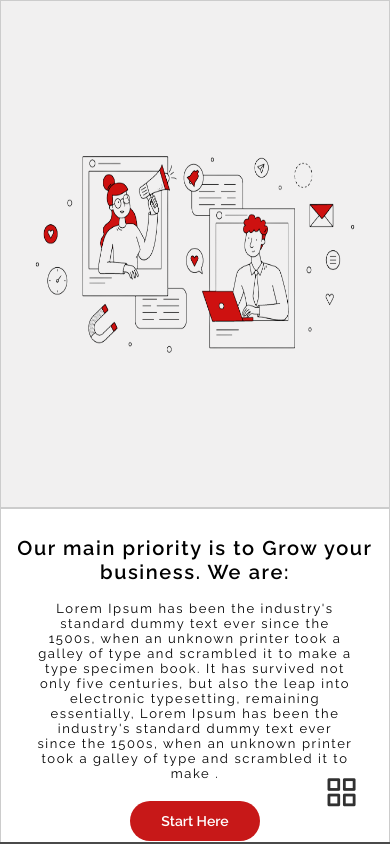
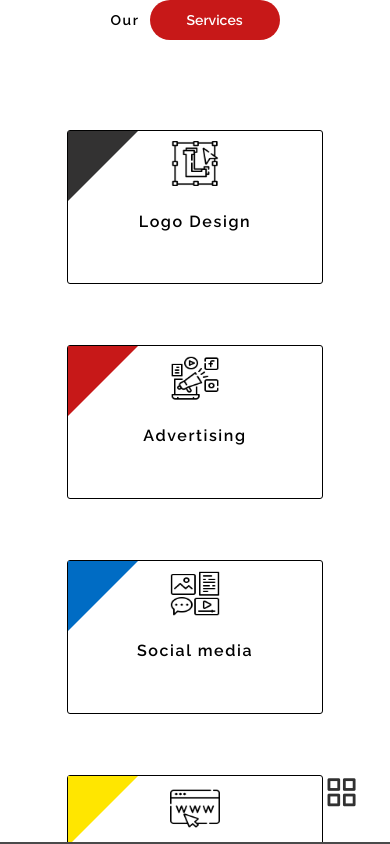
Before and after one commit to sameh-dh/Marketing-agency, a React (Create React App) app: page /about in a window 390 px wide. Shown: the top 844 px of the page. Built offline with nearby package versions, Linux system fonts and the light colour scheme.

Commit message:
Services + About UI fixed (#3)
* About Component UI done

* About + Services

* Fixed

```diff
--- a/src/App.jsx
+++ b/src/App.jsx
@@ -11,7 +11,8 @@ function App() {
     <Router>
     <div className="App">
       <Navbar />
-    <Switch>
+      <Home/>
+    {/* <Switch>
       <Route  path='/home'>
         <Home />
       </Route>
@@ -21,7 +22,7 @@ function App() {
       <Route path='/services'>
         <Services/>
       </Route>
-    </Switch>
+    </Switch> */}
     </div>
     </Router>
   );
--- a/src/components/about/About.jsx
+++ b/src/components/about/About.jsx
@@ -18,7 +18,7 @@ const About = () => {
         when an unknown printer took a galley of type and scrambled it to make a type specimen book.
         It has survived not only five centuries, but also the leap into electronic typesetting, remaining essentially,
         Lorem Ipsum has been the industry's standard dummy text ever since the 1500s,
-        when an unknown printer took a galley of type and scrambled it to make . </p>
+        when an unknown printer took . </p>
         <button className='btn'>Start Here</button>
     </div>
 
--- a/src/components/about/about.css
+++ b/src/components/about/about.css
@@ -32,11 +32,11 @@
     font-weight: bold;
 }
 .s2 p, .s3 p{
-    margin-top: 30px;
+    margin-top: 10px;
     margin-bottom: 30px;
     padding-left: 35px;
     padding-right: 35px;
-    font-size: 15px;
+    font-size: 13px;
 }
 
 .img{
@@ -94,16 +94,19 @@
     }
 
     .s2 h2, .s3 h2{
-        margin-top: 50px;
+        margin-top: 40px;
         font-size: 23px;
     }
     .s2 p, .s3 p{
         margin-top: 10px;
         margin-bottom: 20px;
-        font-size: 16px;
+        font-size: 13px;
     }
     .img{
         width: 100%;
+    }
+    .btn{
+        margin-bottom: 60px;
     }
   }
 
@@ -112,6 +115,8 @@
   @media (max-width: 837px) {
 
     .grid-container {
+        display: grid;
+        grid-template-columns: auto;
         display:block;
         gap: 0px; /* Gap between grid items */
         width: 100%;
@@ -134,6 +139,9 @@
         width: 100%;
         height: 50vh;
     }
+    .btn{
+        margin-bottom: 60px;
+    }
 
   }
 
@@ -150,11 +158,14 @@
         width: 100%;
         height: 30vh;
     }
+    .btn{
+        margin-bottom: 30px;
+    }
   }
 
   @media (max-width: 472px) {
     .grid-container {
-        height: 50vh;
+        height: 500vh;
     }
     .s2 h2, .s3 h2{
         margin-top: 27px;
@@ -168,4 +179,28 @@
         width: 100%;
         height: 30vh;
     }
+    .btn{
+        margin-bottom: 30px;
+    }
   }
+
+  @media (max-width: 360px) {
+    .grid-container {
+        height: 70vh;
+    }
+    .s2 h2, .s3 h2{
+        margin-top: 10px;
+        font-size: 18px;
+    }
+    .s2 p, .s3 p{
+        margin-top: 8px;
+        font-size: 13px;
+    }
+    .img{
+        width: 100%;
+        height: 20vh;
+    }
+    .btn{
+        margin-bottom: 30px;
+    }
+}
--- a/src/components/home/Home.jsx
+++ b/src/components/home/Home.jsx
@@ -1,10 +1,12 @@
 import React from 'react'
 import "./home.css"
 import HomeSection from './HomeSection'
+import About from '../about/About'
+import Services from '../services/Services'
 const Home = () => {
   return (
     <div id='home'>
-      <HomeSection />
+      <Services/>
     </div>
   )
 }
--- a/src/components/navbar/navbar.css
+++ b/src/components/navbar/navbar.css
@@ -4,7 +4,7 @@
     margin: 0 auto;
     background-color: transparent;
     border-bottom: 2px solid rgb(74, 74, 74);
-    position: fixed;
+    /* position: fixed; */
     z-index: 1;
     justify-self: center;
 }
--- a/src/components/services/Services.jsx
+++ b/src/components/services/Services.jsx
@@ -16,7 +16,7 @@ const Services = () => {
         <button className='btnS'>Services</button>
     </div>
 
-    <div className='container'>
+    <div className='servicesContainer'>
 
         <section className='servicesSection section1'>
             <div className='triangle1'/>
--- a/src/components/services/services.css
+++ b/src/components/services/services.css
@@ -32,7 +32,7 @@ h2{
     background-color: #000000;
 }
 
-.container {
+.servicesContainer {
     display: flex;
     margin-top: 50px;
     justify-content: center;
@@ -44,6 +44,8 @@ h2{
   .servicesSection {
     border: 0.5px solid #000000;
     display: block;
+    justify-content: center;
+    text-align: center;
     width: 26vh;
     height: 16vh;
     font-family: 'Raleway';
@@ -57,7 +59,6 @@ h2{
   .section1:hover, .section2:hover, .section3:hover, .section4:hover{
     box-shadow: 0px 0px 10px rgba(0, 5, 0, 5.5);
   }
-
 
   .servicesImg{
     width: 40px;
@@ -103,7 +104,7 @@ h2{
 
   /* Smaller*/
   @media (max-width: 920px) {
-    .container {
+    .servicesContainer {
         display: flex;
         margin-top: 50px;
         justify-content: center;
@@ -168,9 +169,9 @@ h2{
 
 
   /*More Small*/
-  @media (max-width: 720px) {
-    .container {
-        display: inline-block;
+  @media (max-width: 600px) {
+    .servicesContainer {
+        display: flex;
         margin-top: 50px;
         justify-content: center;
         align-items: center;
@@ -233,9 +234,10 @@ h2{
 
 
   /*Phone device*/
-  @media (max-width: 590px) {
-    .container {
-        display: inline-block;
+  @media (max-width: 730px) {
+    .servicesContainer {
+        display: grid;
+        grid-template-columns: auto;
         margin-top: 50px;
         justify-content: center;
         align-items: center;
```
